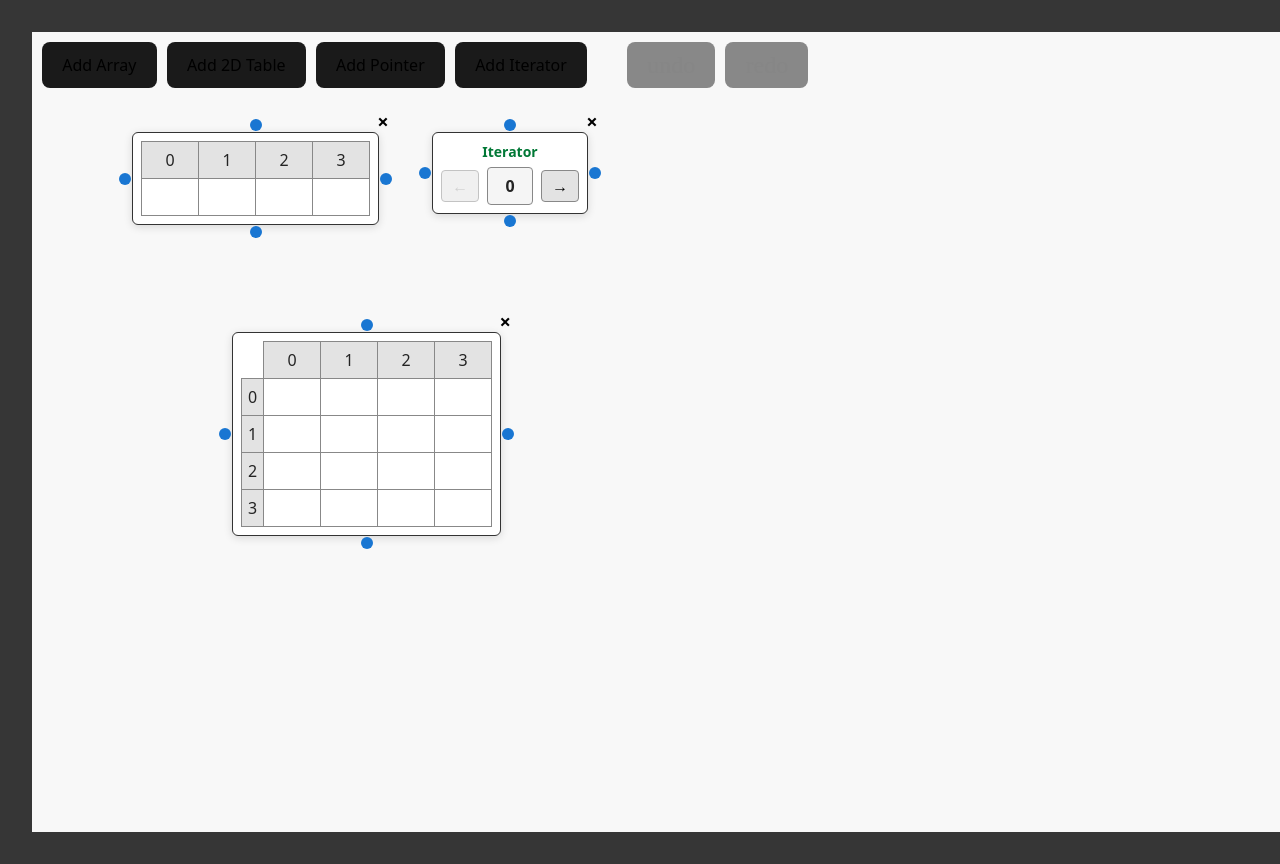
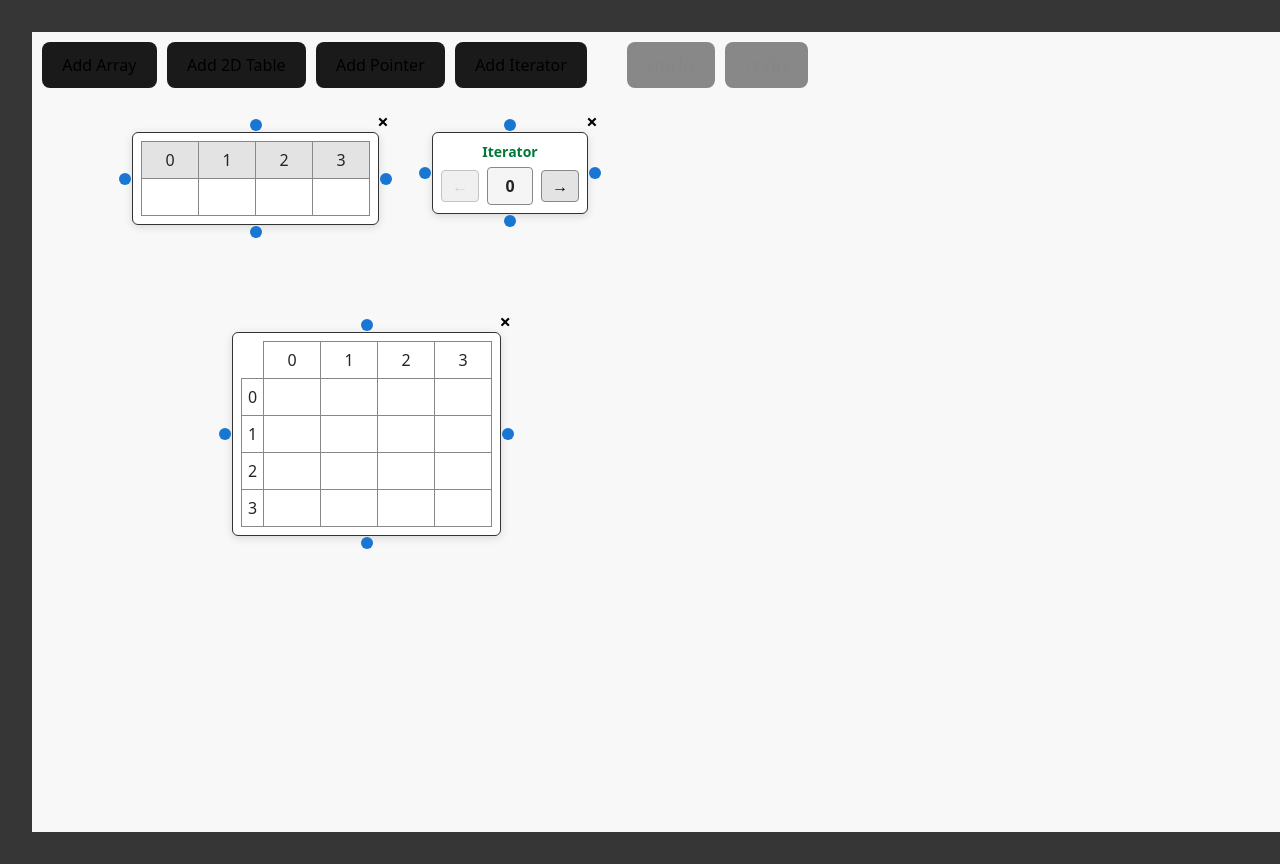
Before and after one commit to Deadbush225/Tracie, a Svelte app: page / in a window 1280 px wide. Shown: the top 864 px of the page. Built offline with nearby package versions, Linux system fonts and the light colour scheme.

Commit message:
feat: support iterator in 2D component with directional awareness

```diff
--- a/components/ArrayComponent.svelte
+++ b/components/ArrayComponent.svelte
@@ -24,7 +24,7 @@
 
 			// Process all iterators pointing to this array
 			store.updates.forEach((update, idx) => {
-				if (update.linkedArrays && update.linkedArrays.includes(id)) {
+				if (update.linkedArrayId === id) {
 					// Get color based on iterator position (or use iterator ID for consistency)
 					const iteratorComp = get(components).find((c) => c.id === update.iteratorId);
 					const color = iteratorComp?.color || update.color || "#ffeb3b";
--- a/components/IteratorComponent.svelte
+++ b/components/IteratorComponent.svelte
@@ -10,22 +10,9 @@
 	export let linkedArrays = []; // Array of IDs this iterator is linked to
 	export let color = "black";
 
-	import { deleteComponent, updateLinkEndpoints } from "../src/Whiteboard_back";
 	import { createEventDispatcher, onMount } from "svelte";
 	import ComponentBox from "./ComponentBox.svelte";
 	const dispatch = createEventDispatcher();
-	let container;
-
-	// Make pos reactive to x and y props
-	$: pos = { x, y };
-	let dragging = false;
-	let offset = { x: 0, y: 0 };
-
-	// Track total movement for history
-	let startPos = { x: 0, y: 0 };
-	let totalDx = 0;
-	let totalDy = 0;
-	let rect;
 
 	// Iterator state
 	let currentIndex = 0;
@@ -45,13 +32,16 @@
 	}
 
 	function notifyLinkedArrays() {
-		console.log(currentIndex);
-		dispatch("indexUpdate", {
-			iteratorId: id,
-			index: currentIndex,
-			linkedArrays,
-			color,
-		});
+		console.log(linkedArrays);
+		for (const link of linkedArrays) {
+			dispatch("indexUpdate", {
+				iteratorId: id,
+				index: currentIndex,
+				linkedArrayId: link.id,
+				color,
+				linkDirection: link.direction,
+			});
+		}
 	}
 
 	onMount(() => {
--- a/components/Table2DComponent.svelte
+++ b/components/Table2DComponent.svelte
@@ -1,26 +1,81 @@
 <script>
-	import { svgRect } from "../src/ui_store";
+	import { get } from "svelte/store";
 	import ComponentBox from "./ComponentBox.svelte";
+	import { components } from "../src/Whiteboard_back";
+	import { createEventDispatcher, onMount, getContext } from "svelte";
 
 	export let id;
 	export let x;
 	export let y;
-	export let rows = 2; // new: number of rows
-	export let cols = 3; // new: number of columns
+	export let rows = 2;
+	export let cols = 3;
 	export let class_ = "";
 
-	import { deleteComponent, updateLinkEndpoints } from "../src/Whiteboard_back";
-	import { createEventDispatcher, onMount } from "svelte";
 	const dispatch = createEventDispatcher();
 
+	let highlightedCols = {};
+	let highlightedRows = {};
+
 	onMount(() => {
-		return () => {};
+		const unsubscribe = getContext("iteratorStore").subscribe((store) => {
+			if (!store) return;
+			highlightedCols = {};
+			highlightedRows = {};
+
+			store.updates.forEach((update) => {
+				console.log(`${update.linkedArrayId} - ${id}`);
+				if (update.linkedArrayId !== id) return;
+				// Find the link direction for this iterator to this table
+				const comp = get(components).find((c) => c.id === update.iteratorId);
+				const color = comp?.color || update.color || "#ffeb3b";
+				// You need to know the direction of the link. Let's assume you store this info in update.linkDirection
+				// For each link, you might have: {iteratorId, index, linkedArrays, color, linkDirection: "top"|"bottom"|"left"|"right"}
+				// If not, you need to extend your link creation logic to store this.
+
+				// Example: if linkDirection is "top" or "bottom", it's a column; if "left" or "right", it's a row
+
+				if (update.linkDirection === "top" || update.linkDirection === "bottom") {
+					if (!highlightedCols[update.index]) highlightedCols[update.index] = [];
+					highlightedCols[update.index].push(color);
+				} else if (update.linkDirection === "left" || update.linkDirection === "right") {
+					if (!highlightedRows[update.index]) highlightedRows[update.index] = [];
+					highlightedRows[update.index].push(color);
+				}
+			});
+		});
+		return () => unsubscribe();
 	});
 
-	// 2D array data
+	// Helper: blend multiple colors with alpha
+	function blendColors(colors) {
+		if (!colors || colors.length === 0) return "";
+		if (colors.length === 1) return hexToRgba(colors[0], 0.5);
+		let [r, g, b, a] = hexToRgbaArr(colors[0], 0.5);
+		for (let i = 1; i < colors.length; i++) {
+			const [nr, ng, nb, na] = hexToRgbaArr(colors[i], 0.5);
+			r = (r + nr) / 2;
+			g = (g + ng) / 2;
+			b = (b + nb) / 2;
+			a = Math.max(a, na);
+		}
+		return `rgba(${r},${g},${b},${a})`;
+	}
+	function hexToRgba(hex, alpha = 0.5) {
+		const [r, g, b] = hexToRgbaArr(hex, alpha);
+		return `rgba(${r},${g},${b},${alpha})`;
+	}
+	function hexToRgbaArr(hex, alpha = 0.5) {
+		let c = hex.replace("#", "");
+		if (c.length === 3)
+			c = c
+				.split("")
+				.map((x) => x + x)
+				.join("");
+		const num = parseInt(c, 16);
+		return [(num >> 16) & 255, (num >> 8) & 255, num & 255, alpha];
+	}
+
 	let data = Array.from({ length: rows }, () => Array(cols).fill(""));
-
-	// Update data if rows/cols change
 	$: if (data.length !== rows || data[0]?.length !== cols) {
 		const newData = Array.from({ length: rows }, (_, r) => Array.from({ length: cols }, (_, c) => data[r]?.[c] ?? ""));
 		data = newData;
@@ -28,18 +83,17 @@
 </script>
 
 <ComponentBox {id} {x} {y} {class_} on:move={(e) => dispatch("move", e.detail)} on:nodeMouseDown={(e) => dispatch("nodeMouseDown", e.detail)}>
-	<!-- 2D Table -->
 	<table style="border-collapse:collapse;">
 		<tbody>
 			<tr>
 				<td></td>
 				{#each Array(cols) as _, c}
-					<td style="border:1px solid #888; padding:6px; background:#e3e3e3; text-align:center;">{c}</td>
+					<td style="border:1px solid #888; padding:6px; background:{blendColors(highlightedCols[c])}; text-align:center;">{c}</td>
 				{/each}
 			</tr>
 			{#each Array(rows) as _, r}
 				<tr>
-					<td style="border:1px solid #888; padding:6px; background:#e3e3e3; text-align:center;">{r}</td>
+					<td style="border:1px solid #888; padding:6px; background:{blendColors(highlightedRows[r])}; text-align:center;">{r}</td>
 					{#each Array(cols) as _, c}
 						<td style="border:1px solid #888; padding:6px;">
 							<input style="width:40px;" bind:value={data[r][c]} />
@@ -50,6 +104,3 @@
 		</tbody>
 	</table>
 </ComponentBox>
-
-<style>
-</style>
--- a/src/Whiteboard.svelte
+++ b/src/Whiteboard.svelte
@@ -58,16 +58,25 @@
 
 	// Handle iterator index updates
 	function handleIteratorIndexUpdate(event) {
-		const { iteratorId, index, linkedArrays } = event.detail;
+		const { iteratorId, index, linkedArrays, color, linkDirection, linkedArrayId } = event.detail;
 
 		iteratorStore.update((store) => {
 			// Add/update this iterator's entry
-			const updates = store.updates.filter((u) => u.iteratorId !== iteratorId);
-			updates.push({ iteratorId, index, linkedArrays });
+			// Filter based on iteratorId + linkedArrayId + linkDirection
+			const updates = store.updates.filter((u) => !(u.iteratorId === iteratorId && u.linkedArrayId === linkedArrayId && u.linkDirection === linkDirection));
+
+			updates.push({
+				iteratorId,
+				index,
+				linkedArrays,
+				color,
+				linkDirection,
+				linkedArrayId,
+			});
 
 			return {
 				updates,
-				lastUpdate: { iteratorId, index, linkedArrays },
+				lastUpdate: { iteratorId, index, linkedArrays, linkDirection },
 			};
 		});
 	}
--- a/src/Whiteboard_back.js
+++ b/src/Whiteboard_back.js
@@ -172,15 +172,59 @@ class MoveMultipleComponentsCommand {
 class CreateLinkCommand {
 	constructor(link) {
 		this.link = link;
+		// Store component info to update linkedArrays
+		this.fromCompType = getComponentType(link.from.componentId);
+		this.toCompType = getComponentType(link.to.componentId);
 	}
 
 	execute() {
 		links.update((ls) => [...ls, this.link]);
+		// Add to linkedArrays
+		this.updateLinkedArrays(true);
 	}
 
 	undo() {
 		links.update((ls) => ls.filter((l) => l !== this.link));
+		// Remove from linkedArrays
+		this.updateLinkedArrays(false);
 	}
+
+	updateLinkedArrays(isAdd) {
+		components.update((comps) => {
+			return comps.map((comp) => {
+				if (
+					(comp.id === this.link.from.componentId && comp.type === "iterator" && isArrayType(this.toCompType)) ||
+					(comp.id === this.link.to.componentId && comp.type === "iterator" && isArrayType(this.fromCompType))
+				) {
+					const arrayId = isArrayType(this.fromCompType) ? this.link.from.componentId : this.link.to.componentId;
+					const direction = isArrayType(this.fromCompType)
+						? comp.id === this.link.to.componentId
+							? this.link.from.side
+							: this.link.to.side
+						: comp.id === this.link.from.componentId
+						? this.link.to.side
+						: this.link.from.side;
+
+					if (isAdd) {
+						return {
+							...comp,
+							linkedArrays: [...(comp.linkedArrays || []), { id: arrayId, direction }],
+						};
+					} else {
+						return {
+							...comp,
+							linkedArrays: (comp.linkedArrays || []).filter((link) => !(link.id === arrayId && link.direction === direction)),
+						};
+					}
+				}
+				return comp;
+			});
+		});
+	}
+}
+
+function isArrayType(type) {
+	return type === "array" || type === "2darray";
 }
 
 // Delete Link Command
@@ -211,22 +255,29 @@ class DeleteLinkCommand {
 		components.update((comps) => {
 			return comps.map((comp) => {
 				if (
-					(comp.id === this.link.from.componentId && comp.type === "iterator" && this.toCompType === "array") ||
-					(comp.id === this.link.to.componentId && comp.type === "iterator" && this.fromCompType === "array")
+					(comp.id === this.link.from.componentId && comp.type === "iterator" && isArrayType(this.toCompType)) ||
+					(comp.id === this.link.to.componentId && comp.type === "iterator" && isArrayType(this.fromCompType))
 				) {
-					const arrayId = this.fromCompType === "array" ? this.link.from.componentId : this.link.to.componentId;
+					const arrayId = isArrayType(this.fromCompType) ? this.link.from.componentId : this.link.to.componentId;
+					const direction = isArrayType(this.fromCompType)
+						? comp.id === this.link.to.componentId
+							? this.link.from.side
+							: this.link.to.side
+						: comp.id === this.link.from.componentId
+						? this.link.to.side
+						: this.link.from.side;
 
 					if (isAdd) {
 						// Add the array ID to linkedArrays
 						return {
 							...comp,
-							linkedArrays: [...(comp.linkedArrays || []), arrayId],
+							linkedArrays: [...(comp.linkedArrays || []), { id: arrayId, direction }],
 						};
 					} else {
 						// Remove the array ID from linkedArrays
 						return {
 							...comp,
-							linkedArrays: (comp.linkedArrays || []).filter((id) => id !== arrayId),
+							linkedArrays: (comp.linkedArrays || []).filter((link) => !(link.id === arrayId && link.direction === direction)),
 						};
 					}
 				}
@@ -368,32 +419,8 @@ export function createLink(fromNode, toNode) {
 				.padStart(6, "0"),
 	};
 
-	// Update linkedArrays when creating links between iterators and arrays
-	components.update((comps) => {
-		return comps.map((comp) => {
-			// Iterator -> Array link
-			if (comp.type === "iterator" && comp.id === fromNode.componentId) {
-				const toComp = comps.find((c) => c.id === toNode.componentId);
-				if (toComp && toComp.type === "array") {
-					return {
-						...comp,
-						linkedArrays: [...(comp.linkedArrays || []), toNode.componentId],
-					};
-				}
-			}
-			// Array -> Iterator link
-			else if (comp.type === "iterator" && comp.id === toNode.componentId) {
-				const fromComp = comps.find((c) => c.id === fromNode.componentId);
-				if (fromComp && fromComp.type === "array") {
-					return {
-						...comp,
-						linkedArrays: [...(comp.linkedArrays || []), fromNode.componentId],
-					};
-				}
-			}
-			return comp;
-		});
-	});
+	// Create the link command
+	executeCommand(new CreateLinkCommand(link));
 
 	// Notify iterators that a link was created
 	const event = new CustomEvent("iterator-link-created", {
@@ -404,8 +431,6 @@ export function createLink(fromNode, toNode) {
 	});
 	window.dispatchEvent(event);
 
-	// Create the link command
-	executeCommand(new CreateLinkCommand(link));
 	return link;
 }
 
```
